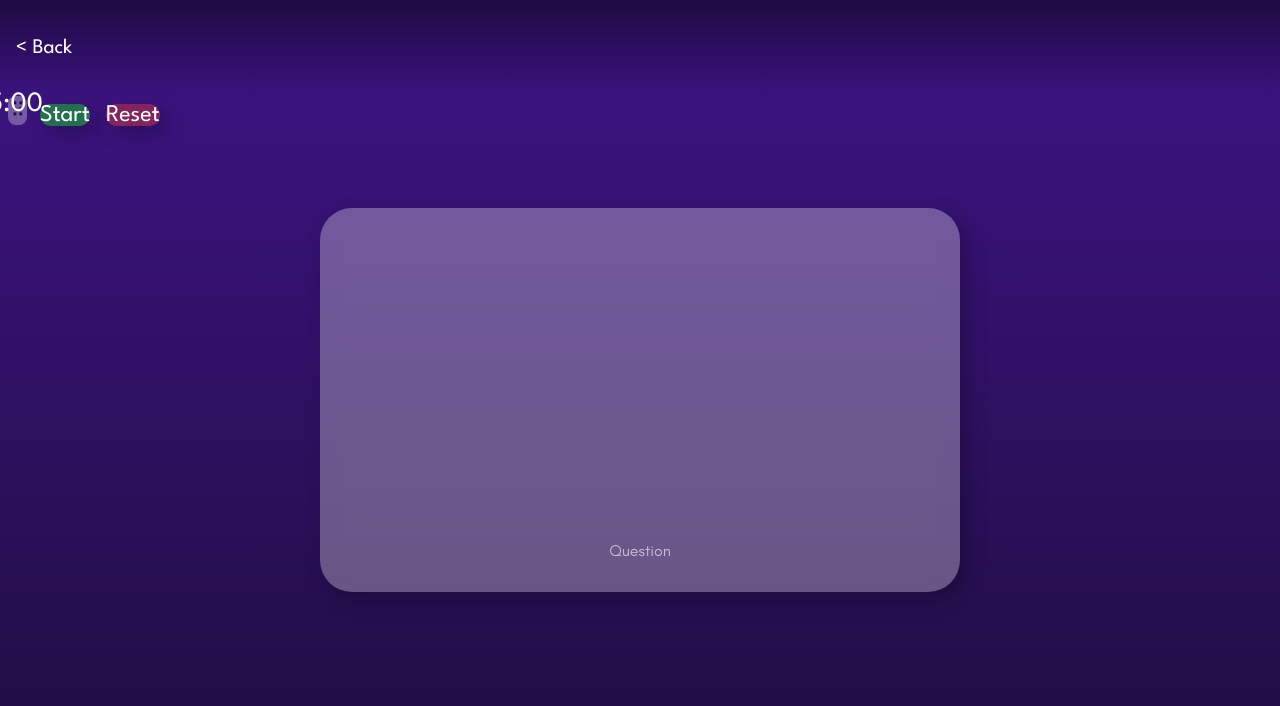
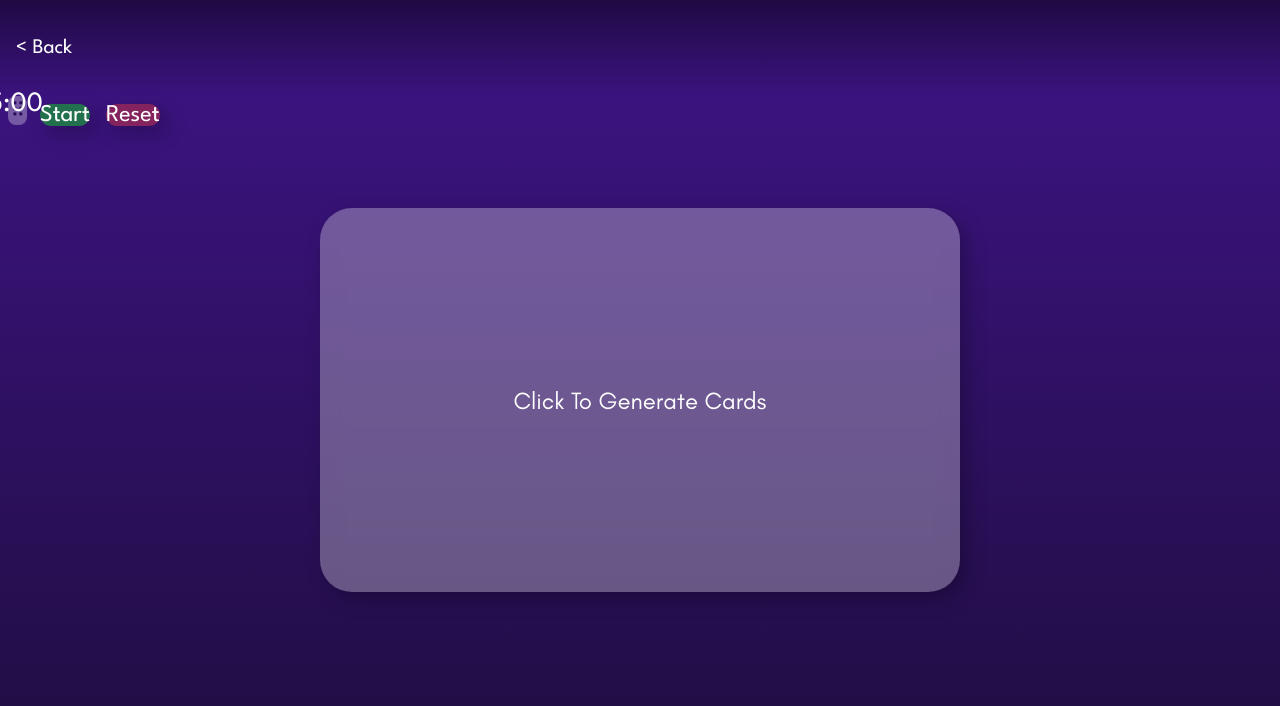
Before and after one commit to foxxo-dev/study-plus, a Vue app: page /flash/1 in a window 1280 px wide. Shown: the top 706 px of the page. Built offline with nearby package versions, Linux system fonts and the light colour scheme.

Commit message:
Bug Fixes

```diff
--- a/src/views/FlashCards.vue
+++ b/src/views/FlashCards.vue
@@ -82,7 +82,7 @@ export default {
       averageColor: '#000000',
       cardFlipped: false,
       currentCardIndex: 0,
-      flashCardData: [{}],
+      flashCardData: [],
       generating: false,
       regenerations: 4,
     };
```
